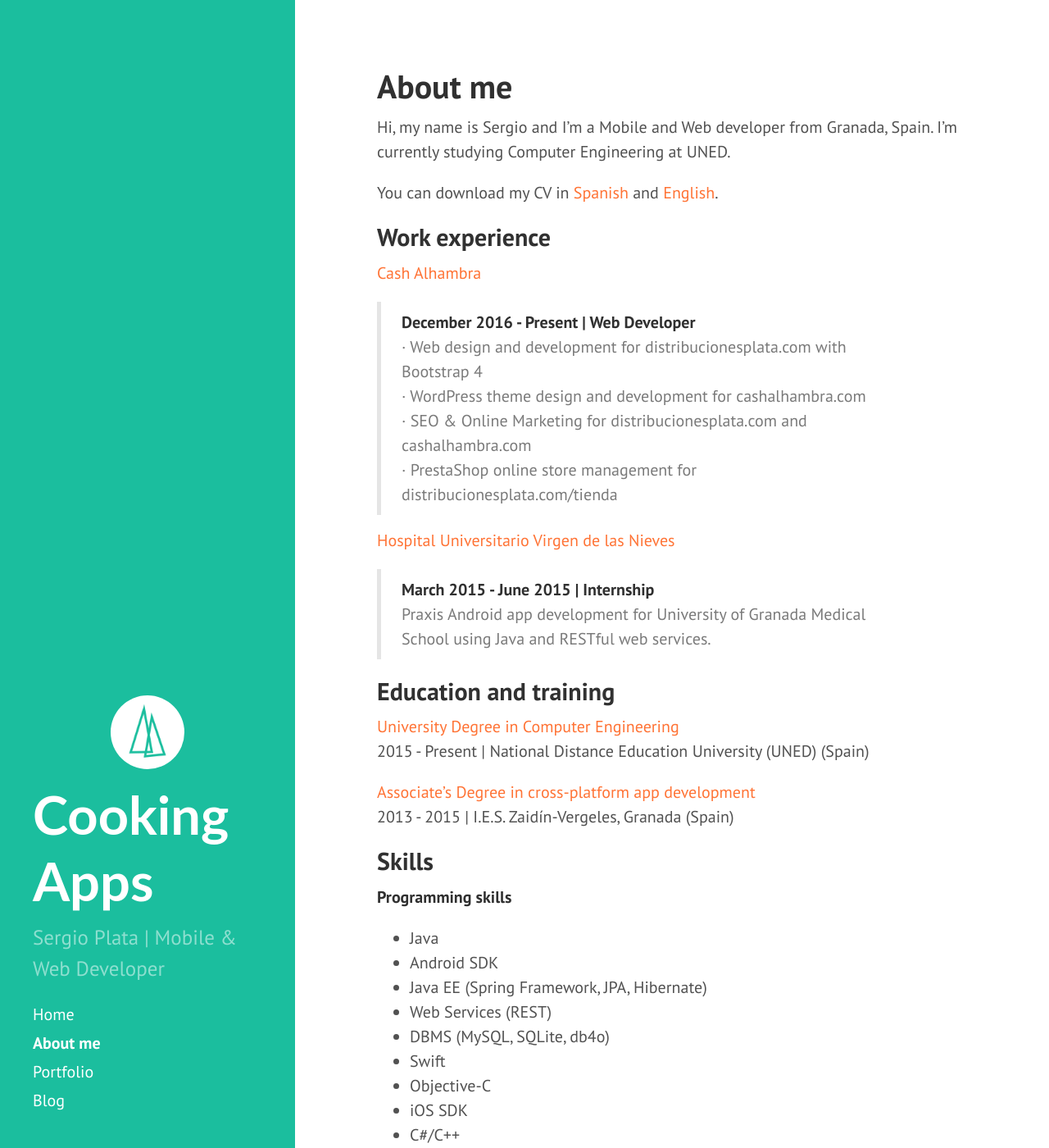
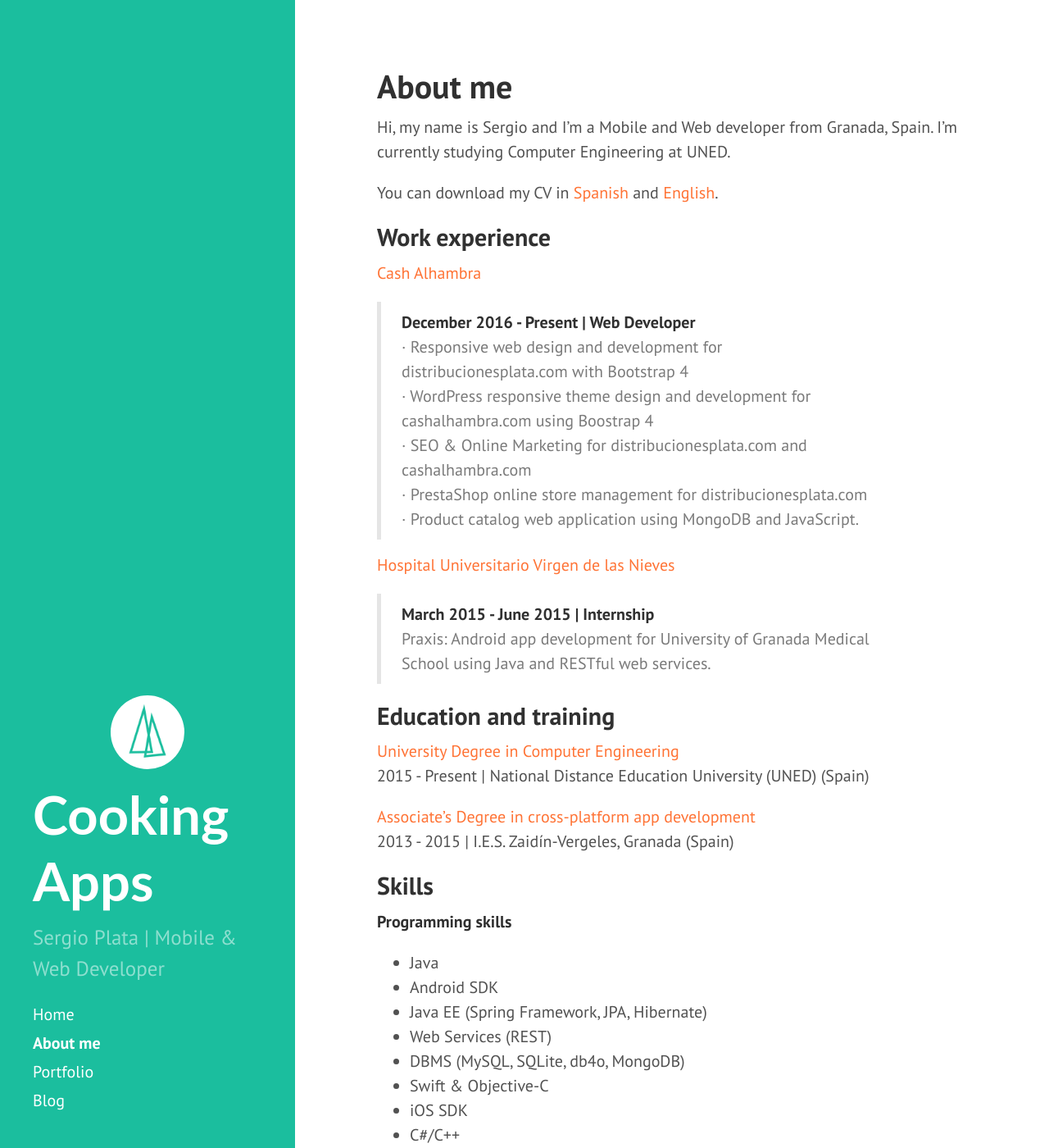
Before and after one commit to splata/splata.github.io, a Jekyll site: the page built from about.md, in a window 1280 px wide and 1400 px high. Shown: the whole window at 82% size. Built offline with Jekyll 4.4.1, drawn with Linux system fonts in a browser that asks for light colours; some of the changed text lies outside the part shown.

Commit message:
add experience

```diff
--- a/about.md
+++ b/about.md
@@ -11,11 +11,16 @@ You can download my CV in [Spanish]({{ site.url }}/assets/CVESP.pdf) and [Englis
 
 [Cash Alhambra](http://www.cashalhambra.com/)
 
-> <strong>December 2016 - Present | Web Developer </strong><br> · Web design and development for distribucionesplata.com with Bootstrap 4<br> · WordPress theme design and development for cashalhambra.com <br> · SEO & Online Marketing for distribucionesplata.com and cashalhambra.com <br> · PrestaShop online store management for distribucionesplata.com/tienda
+> <strong>December 2016 - Present | Web Developer </strong><br>
+· Responsive web design and development for distribucionesplata.com with Bootstrap 4<br>
+· WordPress responsive theme design and development for cashalhambra.com using Boostrap 4<br>
+· SEO & Online Marketing for distribucionesplata.com and cashalhambra.com<br>
+· PrestaShop online store management for distribucionesplata.com<br>
+· Product catalog web application using MongoDB and JavaScript.
 
 [Hospital Universitario Virgen de las Nieves](http://www.hospitalgranada.es/normopraxis/)
 
-> <strong>March 2015 - June 2015 | Internship </strong><br> Praxis Android app development for University of Granada Medical School using Java and RESTful web services.
+> <strong>March 2015 - June 2015 | Internship </strong><br> Praxis: Android app development for University of Granada Medical School using Java and RESTful web services.
 
 ## Education and training
 
@@ -33,15 +38,15 @@ You can download my CV in [Spanish]({{ site.url }}/assets/CVESP.pdf) and [Englis
     <li>Android SDK</li>
     <li>Java EE (Spring Framework, JPA, Hibernate)</li>
     <li>Web Services (REST)</li>
-    <li>DBMS (MySQL, SQLite, db4o)</li>
-    <li>Swift</li>
-    <li>Objective-C</li>
+    <li>DBMS (MySQL, SQLite, db4o, MongoDB)</li>
+    <li>Swift &amp; Objective-C</li>
     <li>iOS SDK</li>
     <li>C#/C++</li>
-    <li>Web Design</li>
+    <li>Responsive Web Design</li>
     <li>HTML5 &amp; CSS3</li>
+    <li>JavaScript</li>
     <li>PHP</li>
-    <li>JavaScript</li>
+    <li>SEO & SEM</li>
 </ul>
 
 <strong>Languages</strong><br>
```
